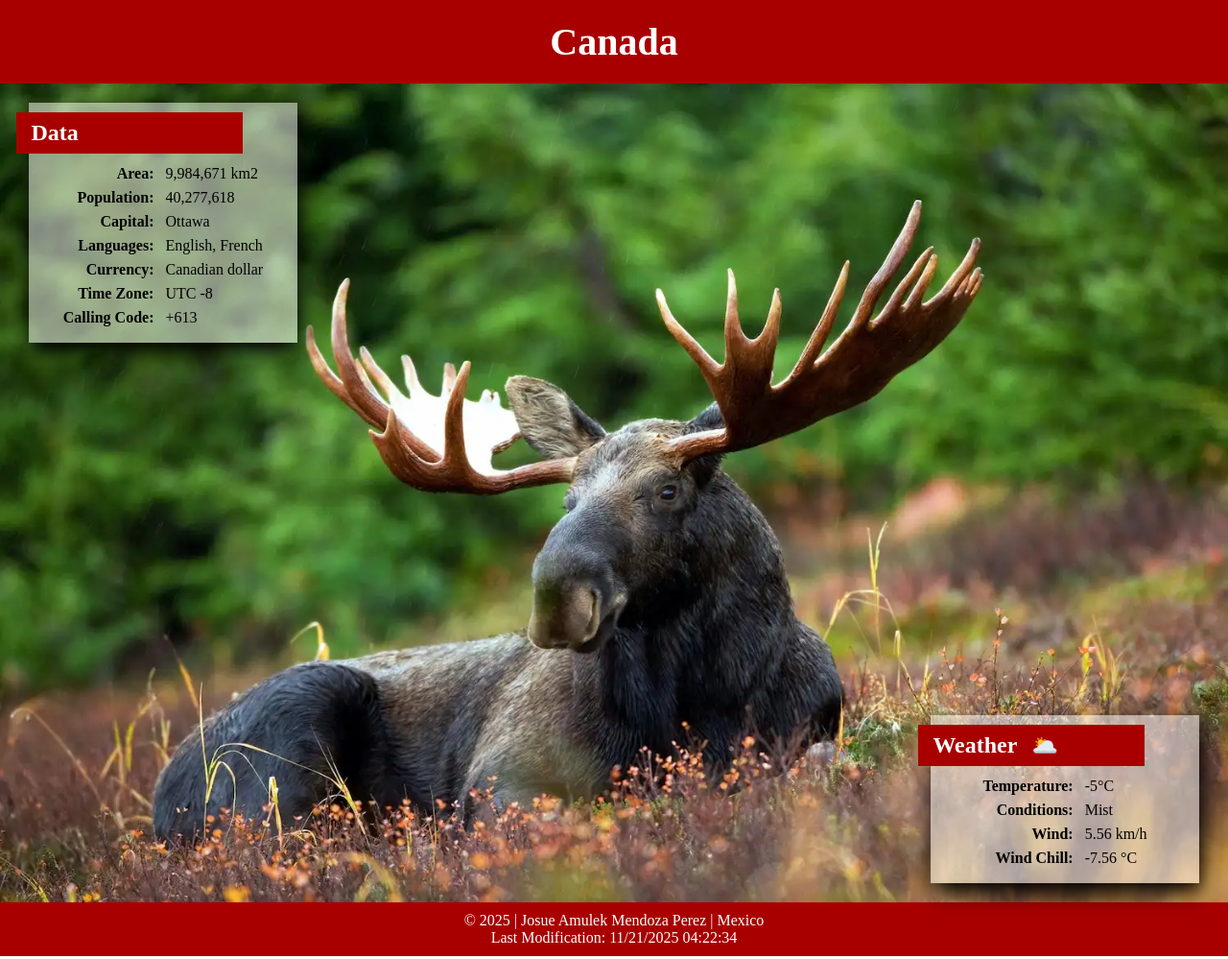
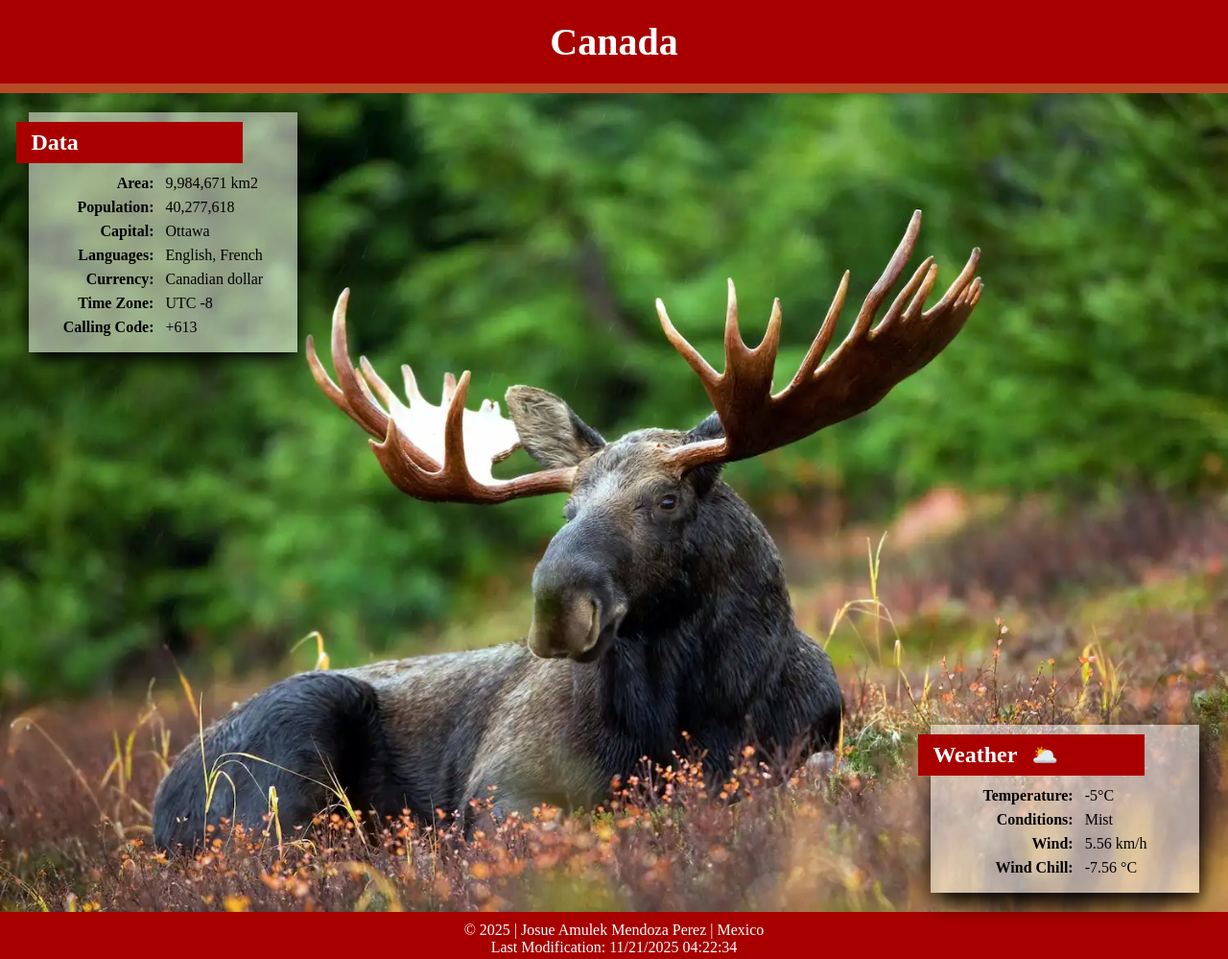
Before and after one commit to josuemendozap/wdd131, a plain HTML site: page place.html in a window 1280 px wide. Shown: the whole page at 96% size. Drawn offline with Linux system fonts and the light colour scheme.

Commit message:
last changes

```diff
--- a/styles/place.css
+++ b/styles/place.css
@@ -14,9 +14,11 @@ footer {
     background-color: var(--color-background);
     color: var(--color-text);
     text-align: center;
-    border-bottom: 10pbax solid var(--color-border);
     padding: 10px 0;
-    max-width: auto;
+}
+
+header {
+        border-bottom: 10px solid var(--color-border);
 }
 
 
@@ -135,7 +137,6 @@ td {
     #weather::after {
         content: "🌥️";
         font-size: 22px;
-        align-items: right;
         margin-left: 15px;
     }
 
```
